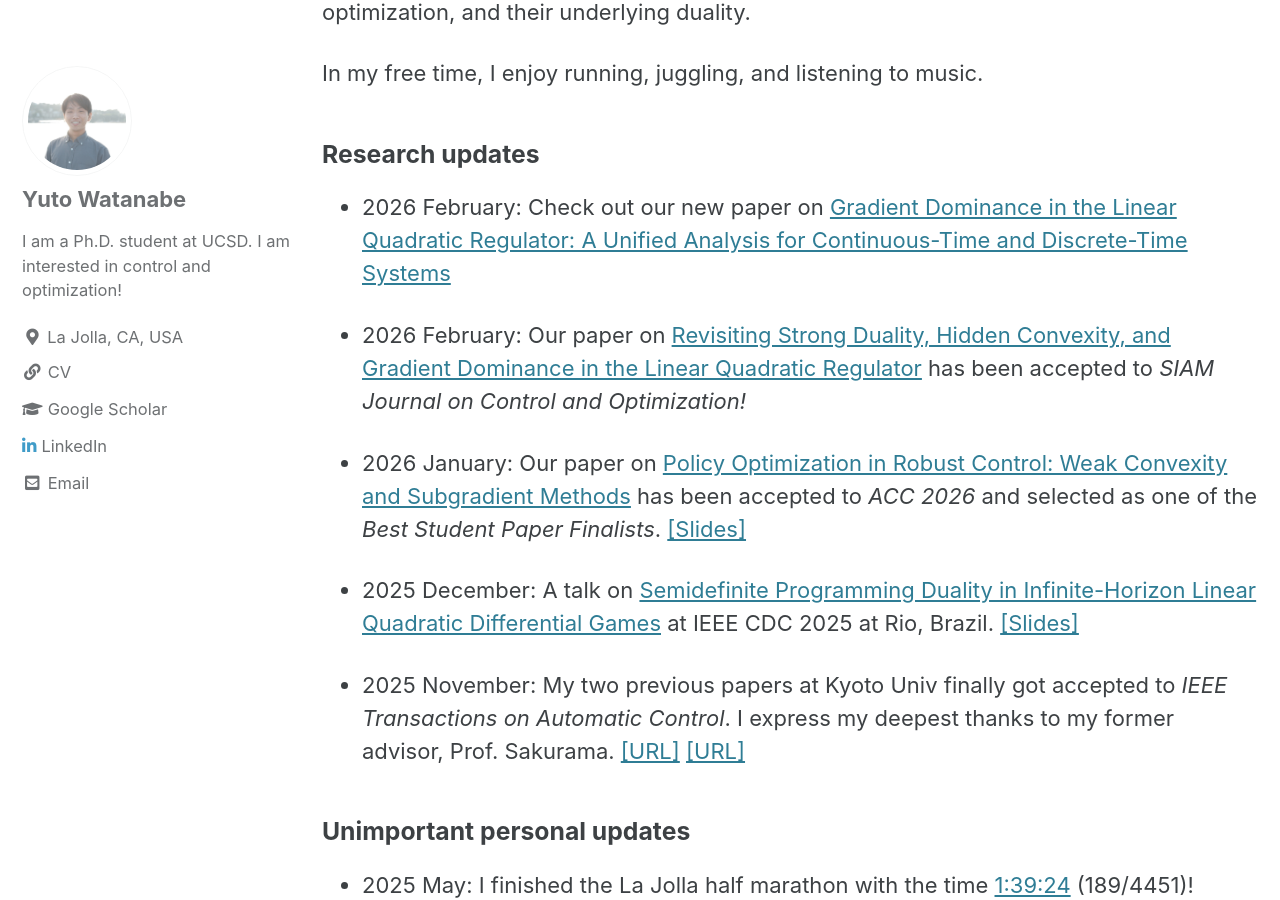
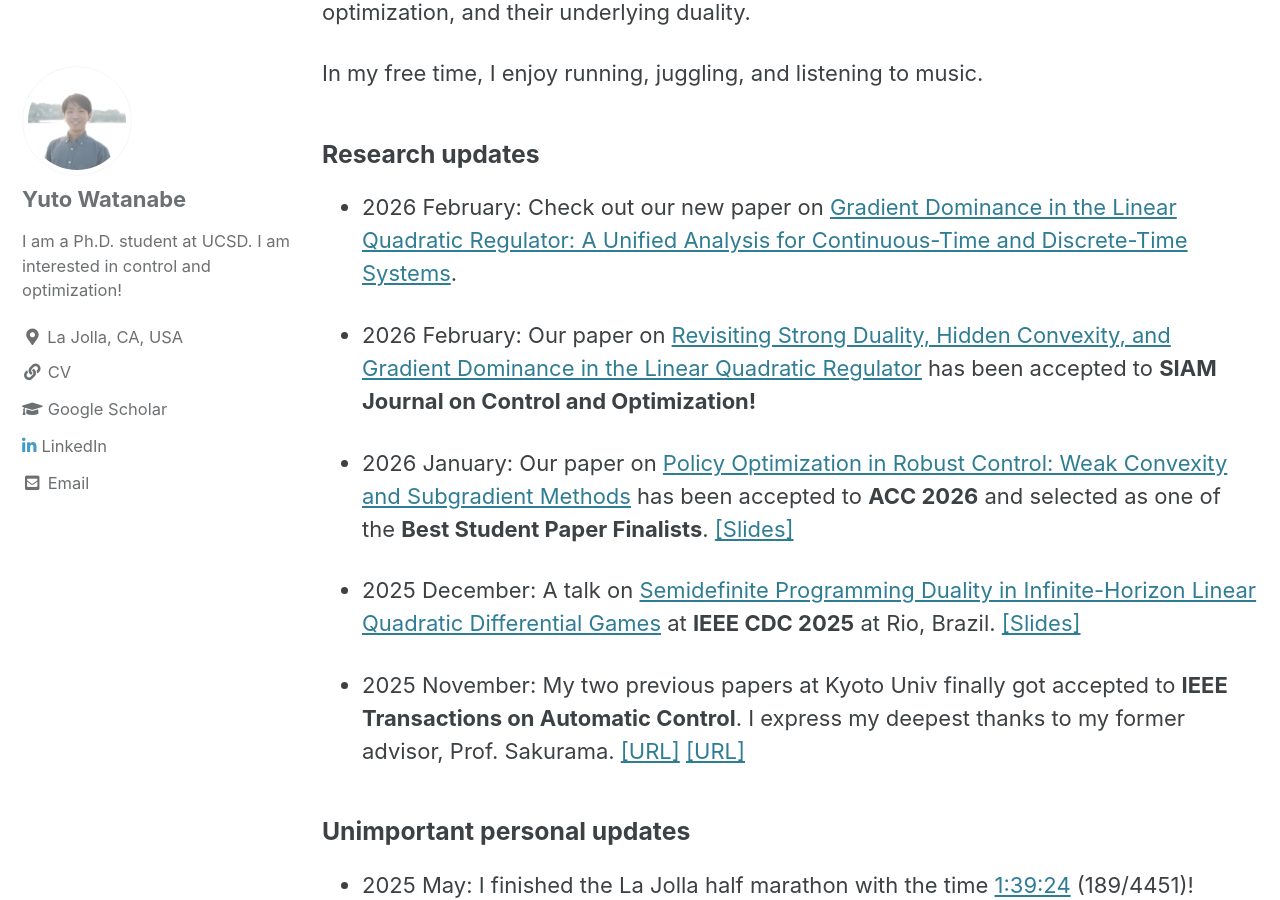
Before and after one commit to WatanabeYuto/watanabeyuto.github.io, a Jekyll site: the page built from index.md, in a window 1280 px wide and 900 px high, scrolled down 405 px. Built offline with Jekyll 4.4.1, drawn with Linux system fonts in a browser that asks for light colours; cached includes are drawn as plain includes; the list of posts is cut into pages by our own code.

Commit message:
update font

```diff
--- a/index.md
+++ b/index.md
@@ -20,16 +20,16 @@ In my free time, I enjoy running, juggling, and listening to music.
 
 ### Research updates
 
-- 2026 February: Check out our new paper on [Gradient Dominance in the Linear Quadratic Regulator: A Unified Analysis for Continuous-Time and Discrete-Time Systems](https://arxiv.org/abs/2602.22577)
+- 2026 February: Check out our new paper on [Gradient Dominance in the Linear Quadratic Regulator: A Unified Analysis for Continuous-Time and Discrete-Time Systems](https://arxiv.org/abs/2602.22577).
 
-- 2026 February: Our paper on [Revisiting Strong Duality, Hidden Convexity, and Gradient Dominance in the Linear Quadratic Regulator](https://arxiv.org/abs/2503.10964) has been accepted to *SIAM Journal on Control and Optimization!*
+- 2026 February: Our paper on [Revisiting Strong Duality, Hidden Convexity, and Gradient Dominance in the Linear Quadratic Regulator](https://arxiv.org/abs/2503.10964) has been accepted to **SIAM Journal on Control and Optimization!**
 
-- 2026 January: Our paper on [Policy Optimization in Robust Control: Weak Convexity and Subgradient Methods](https://arxiv.org/abs/2509.25633) has been accepted to *ACC 2026* and selected as one of the *Best Student Paper Finalists*. [[Slides]](https://drive.google.com/file/d/1H37gwgLJTSR2myNdTQ50rq6brpeEkW02/view?usp=sharing)
+- 2026 January: Our paper on [Policy Optimization in Robust Control: Weak Convexity and Subgradient Methods](https://arxiv.org/abs/2509.25633) has been accepted to **ACC 2026** and selected as one of the **Best Student Paper Finalists**. [[Slides]](https://drive.google.com/file/d/1H37gwgLJTSR2myNdTQ50rq6brpeEkW02/view?usp=sharing)
 
 
-- 2025 December: A talk on [Semidefinite Programming Duality in Infinite-Horizon Linear Quadratic Differential Games](https://arxiv.org/abs/2504.02201) at IEEE CDC 2025 at Rio, Brazil. [[Slides]](https://drive.google.com/file/d/1CCRbqFxUcOWdvHNvNHR6t9i49bbmdrLn/view?usp=sharing)
+- 2025 December: A talk on [Semidefinite Programming Duality in Infinite-Horizon Linear Quadratic Differential Games](https://arxiv.org/abs/2504.02201) at **IEEE CDC 2025** at Rio, Brazil. [[Slides]](https://drive.google.com/file/d/1CCRbqFxUcOWdvHNvNHR6t9i49bbmdrLn/view?usp=sharing)
 
-- 2025 November: My two previous papers at Kyoto Univ finally got accepted to *IEEE Transactions on Automatic Control*. I express my deepest thanks to my former advisor, Prof. Sakurama. [[URL]](https://ieeexplore.ieee.org/document/11264282)  [[URL]](https://ieeexplore.ieee.org/document/11239461)
+- 2025 November: My two previous papers at Kyoto Univ finally got accepted to **IEEE Transactions on Automatic Control**. I express my deepest thanks to my former advisor, Prof. Sakurama. [[URL]](https://ieeexplore.ieee.org/document/11264282)  [[URL]](https://ieeexplore.ieee.org/document/11239461)
 
 <!-- - 2025 October: A talk on [nonsmooth nonconvex H-infinity optimization](https://arxiv.org/abs/2509.25633) at the Southern California Workshop at UC Irvine. [[Slides]](https://drive.google.com/file/d/1H37gwgLJTSR2myNdTQ50rq6brpeEkW02/view?usp=sharing) -->
 
```
